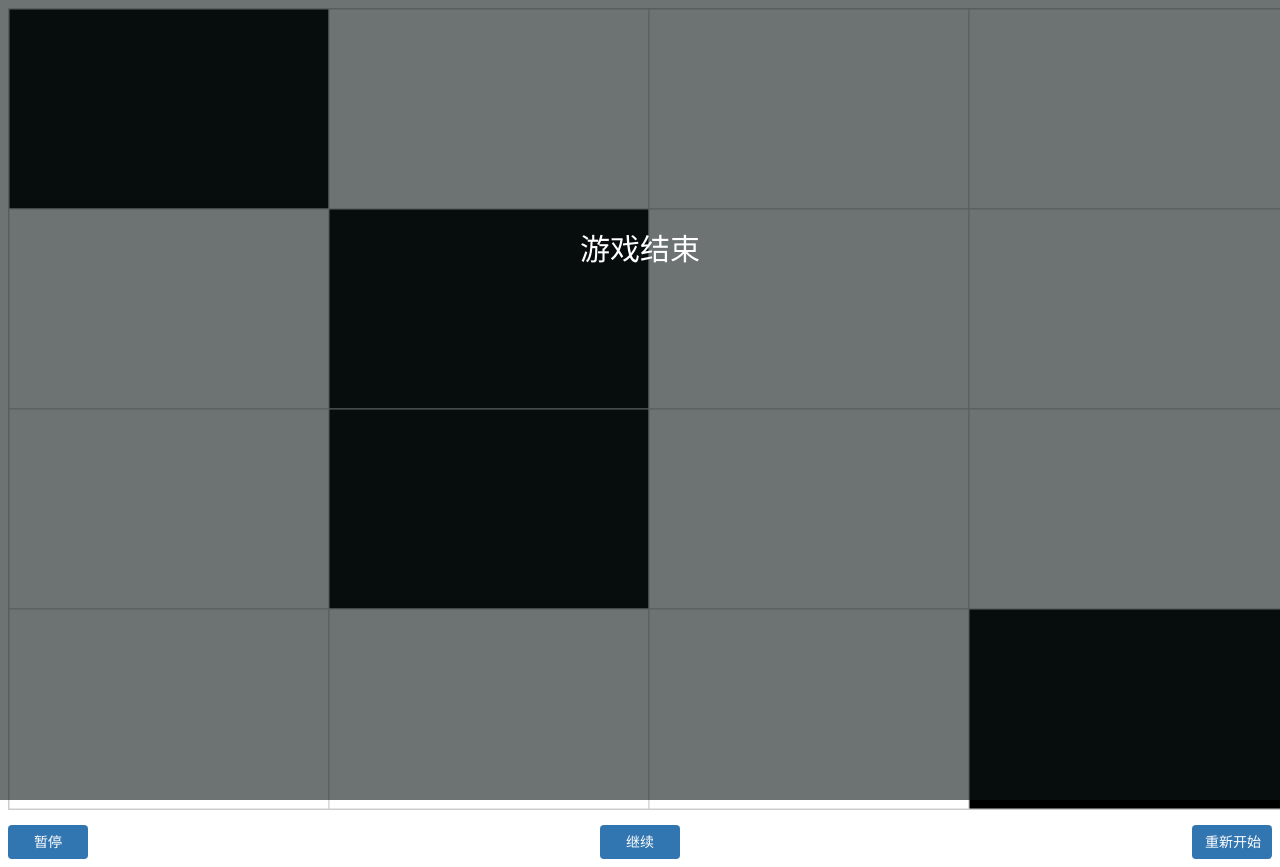
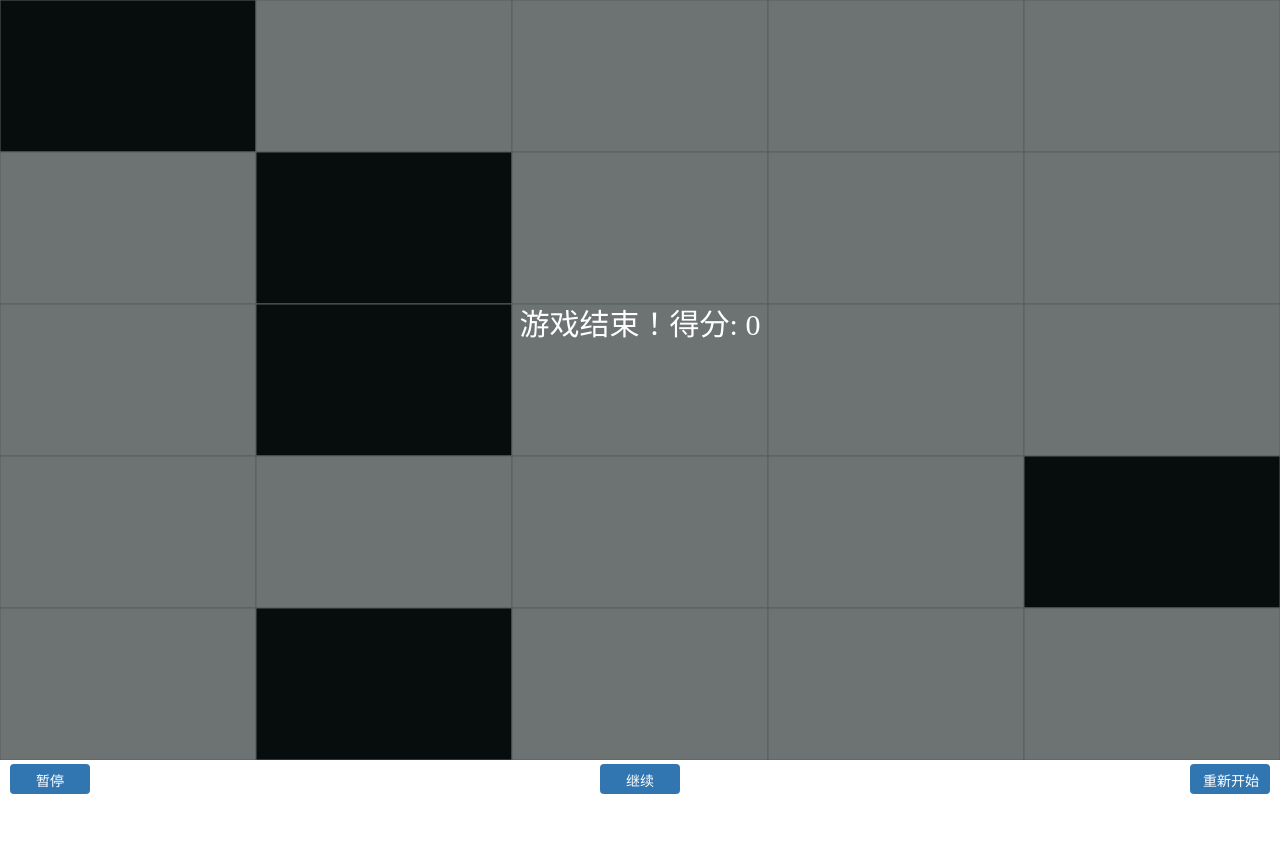
Before and after one commit to Emma1075/canvas-game, a website: page step-black/index.html in a window 1280 px wide. After the commit the page ends 804 px from the top, so only its background shows below. Drawn offline with Linux system fonts and the light colour scheme.

Commit message:
移动端适配

```diff
--- a/step-black/index.html
+++ b/step-black/index.html
@@ -7,17 +7,14 @@
 	<link rel="stylesheet" href="./style.css">
 </head>
 <body>
-	<div class="wrapper">
-		<!-- <h2 id="core">您的分数为</h2> -->
 	<canvas id="cv" width="300" height="600"></canvas>
-		<div class="mask over">游戏结束</div>
+	<div class="mask over"></div>
 	<div class="mask stopped">游戏暂停</div>
 	<footer>
 		<button id="stop" class="btn w80">暂停</button>
 		<button id="continue" class="btn w80">继续</button>
 		<button id="reStart" class="btn w80">重新开始</button>
 	</footer>
-	</div>
 	<script src="./index.js"></script>
 </body>
 </html>
--- a/step-black/index.js
+++ b/step-black/index.js
@@ -10,7 +10,7 @@ let myCanvas = document.getElementById('cv'),
 
 window.onresize = function() {
 	let w = document.documentElement.clientWidth;
-	let h = document.documentElement.clientHeight;
+	let h = document.documentElement.clientHeight - 40;
 
 	myCanvas.width = w;
 	myCanvas.height = h;
@@ -43,8 +43,8 @@ let {
 
 let data = [];
 
-let c = 4,
-	r = 4,
+let c = 5,
+	r = 5,
 	block_w = width / c,
 	block_h = height / r,
 	t = -block_h;
@@ -79,7 +79,7 @@ function initGame() {
 
 		// 重新绘制
 		draw();
-		// getCore();
+		getCore();
 	}, 16)
 }
 
@@ -152,7 +152,7 @@ continueBtn.onclick = function() {
 
 		// 重新绘制
 		draw();
-		// getCore();
+		getCore();
 	}, 16)
 
 	// 继续游戏后，isStarted 为 true
@@ -205,10 +205,10 @@ function draw() {
 	}
 }
 
-// function getCore() {
-// 	let num = Math.floor((speed - 1) * 5 * speed * speed);
-// 	core.innerHTML = `得分: ${num} `
-// }
+function getCore() {
+	let num = Math.floor((speed - 1) * 5 * speed * speed);
+	maskOver.innerHTML = `游戏结束！得分: ${num} `
+}
 
 function stopGame() {
 	maskOver.style.display = 'block';
--- a/step-black/style.css
+++ b/step-black/style.css
@@ -1,12 +1,9 @@
 body {
+	margin: 0;
+	padding: 0;
 }
 
 
-#cv {
-	border: 1px solid #ccc;
-	display: block;
-	margin: 0 auto;
-}
 
 .btn {
 	color: #fff;
@@ -34,27 +31,23 @@ body {
 
 .w80 {
 	width: 80px;
+	height: 30px;
 }
 
 footer {
+	height: 40px;
 	display: flex;
 	justify-content: space-between;
 	margin: 0 auto;
-	margin-top: 15px;
-}
-
-#core {
-	height: 50px;
-	line-height: 50px;
-	margin-bottom: 0px;
-	text-align: center;
+	padding: 0 10px;
+	/*padding-top: 20px;*/
 }
 
 .mask {
-	border: 1px solid '#000';
+	/*border: 1px solid '#000';*/
 	background: rgba(12,23,23,.6);
 	text-align: center;
-    line-height: 500px;
+    line-height: 650px;
     font-size: 30px;
     color: white;
 	display: none;
```
Lines whose indentation alone changed are shown as unchanged.
